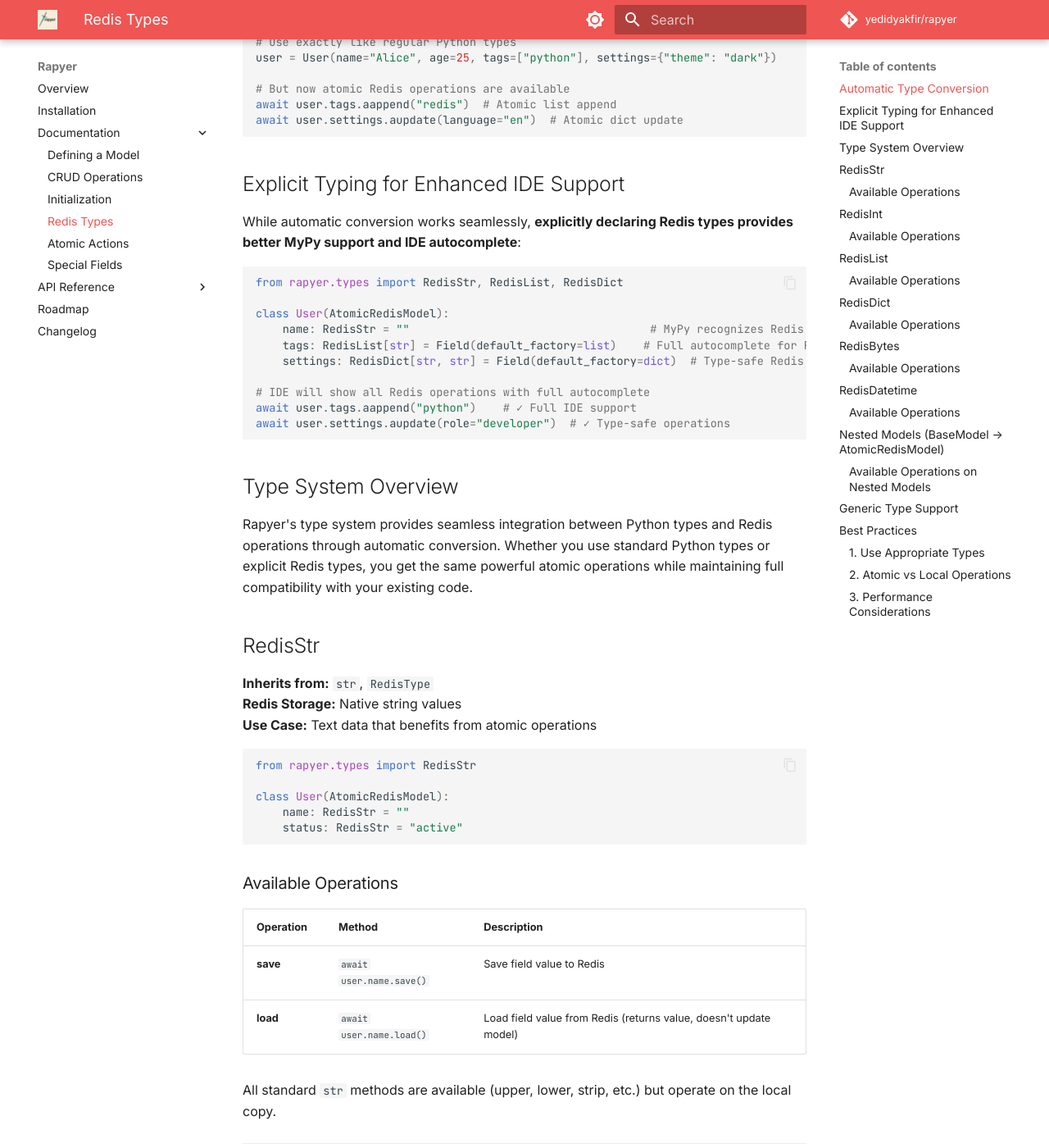
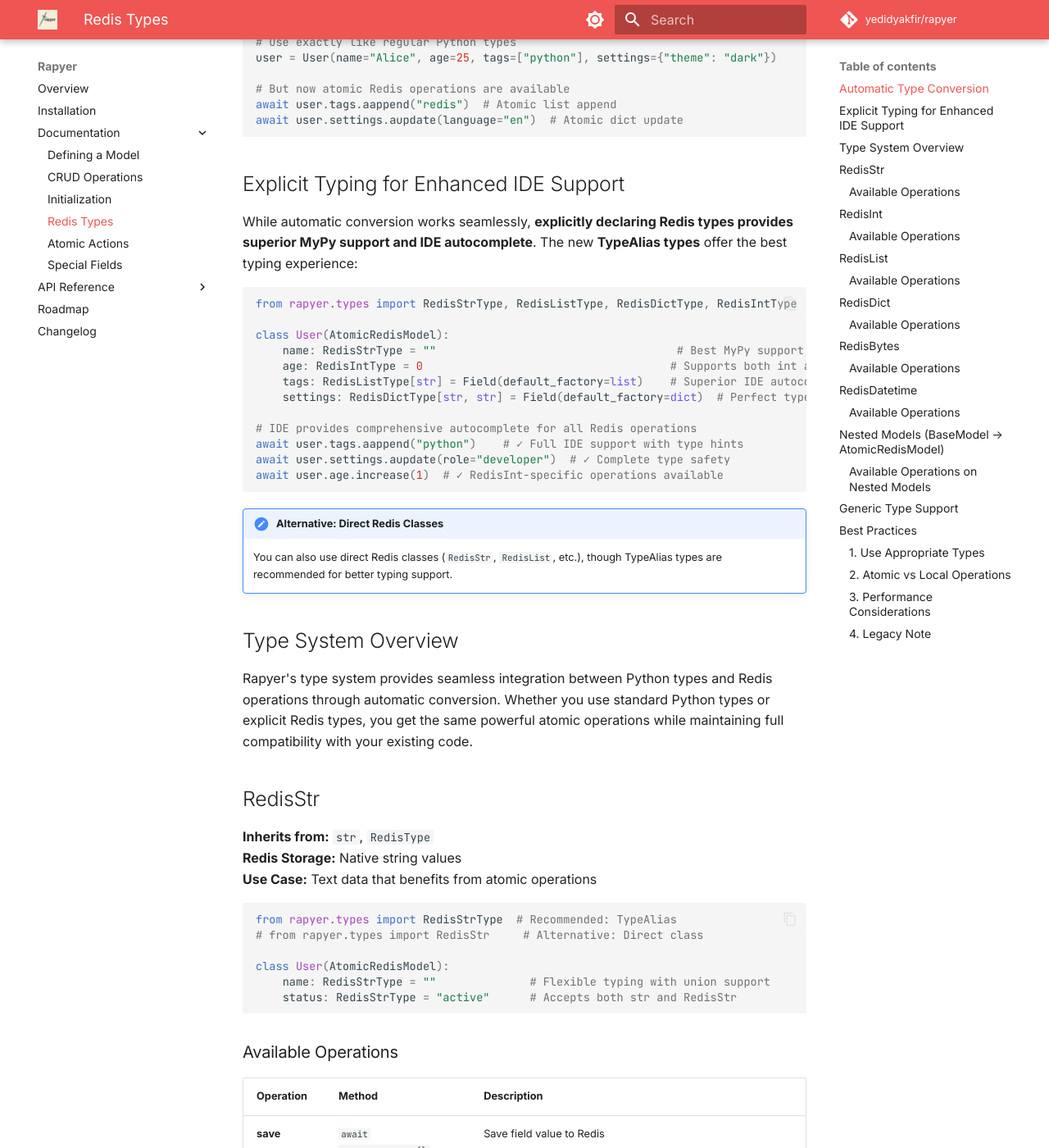
Before and after one commit to yedidyakfir/rapyer, an MkDocs documentation site: the page built from docs/documentation/redis-types.md, in a window 1280 px wide and 1400 px high, scrolled down 783 px. Shown: the whole window at 82% size. Built offline with MkDocs 1.6.1 and Material for MkDocs 9.7.7, drawn with Linux system fonts in a browser that asks for light colours; comment, search, counter and statistics services are not loaded; some of the changed text lies outside the part shown.

Commit message:
[safer-model-config] - added type alias to docs

````diff
--- a/docs/documentation/redis-types.md
+++ b/docs/documentation/redis-types.md
@@ -31,20 +31,26 @@
 
 ## Explicit Typing for Enhanced IDE Support
 
-While automatic conversion works seamlessly, **explicitly declaring Redis types provides better MyPy support and IDE autocomplete**:
+While automatic conversion works seamlessly, **explicitly declaring Redis types provides superior MyPy support and IDE autocomplete**. The new **TypeAlias types** offer the best typing experience:
 
 ```python
-from rapyer.types import RedisStr, RedisList, RedisDict
+from rapyer.types import RedisStrType, RedisListType, RedisDictType, RedisIntType
 
 class User(AtomicRedisModel):
-    name: RedisStr = ""                                    # MyPy recognizes Redis methods
-    tags: RedisList[str] = Field(default_factory=list)    # Full autocomplete for Redis operations
-    settings: RedisDict[str, str] = Field(default_factory=dict)  # Type-safe Redis operations
+    name: RedisStrType = ""                                    # Best MyPy support with union types
+    age: RedisIntType = 0                                     # Supports both int and RedisInt
+    tags: RedisListType[str] = Field(default_factory=list)    # Superior IDE autocomplete
+    settings: RedisDictType[str, str] = Field(default_factory=dict)  # Perfect type safety
 
-# IDE will show all Redis operations with full autocomplete
-await user.tags.aappend("python")    # ✓ Full IDE support
-await user.settings.aupdate(role="developer")  # ✓ Type-safe operations
+# IDE provides comprehensive autocomplete for all Redis operations
+await user.tags.aappend("python")    # ✓ Full IDE support with type hints
+await user.settings.aupdate(role="developer")  # ✓ Complete type safety
+await user.age.increase(1)  # ✓ RedisInt-specific operations available
 ```
+
+!!! note "Alternative: Direct Redis Classes"
+    You can also use direct Redis classes (`RedisStr`, `RedisList`, etc.), though TypeAlias types are recommended for better typing support.
+
 
 ## Type System Overview
 
@@ -57,11 +63,12 @@
 **Use Case:** Text data that benefits from atomic operations
 
 ```python
-from rapyer.types import RedisStr
+from rapyer.types import RedisStrType  # Recommended: TypeAlias
+# from rapyer.types import RedisStr     # Alternative: Direct class
 
 class User(AtomicRedisModel):
-    name: RedisStr = ""
-    status: RedisStr = "active"
+    name: RedisStrType = ""              # Flexible typing with union support
+    status: RedisStrType = "active"      # Accepts both str and RedisStr
 ```
 
 ### Available Operations
@@ -82,11 +89,12 @@
 **Use Case:** Counters, IDs, scores, and numeric data requiring atomic updates
 
 ```python
-from rapyer.types import RedisInt
+from rapyer.types import RedisIntType  # Recommended: TypeAlias
+# from rapyer.types import RedisInt     # Alternative: Direct class
 
 class Counter(AtomicRedisModel):
-    count: RedisInt = 0
-    score: RedisInt = 100
+    count: RedisIntType = 0              # Flexible typing with union support
+    score: RedisIntType = 100            # Accepts both int and RedisInt
 ```
 
 ### Available Operations
@@ -109,11 +117,12 @@
 **Use Case:** Collections, queues, and ordered data requiring atomic list operations
 
 ```python
-from rapyer.types import RedisList
+from rapyer.types import RedisListType  # Recommended: TypeAlias
+# from rapyer.types import RedisList     # Alternative: Direct class
 
 class UserProfile(AtomicRedisModel):
-    tags: RedisList[str] = Field(default_factory=list)
-    scores: RedisList[int] = Field(default_factory=list)
+    tags: RedisListType[str] = Field(default_factory=list)    # Flexible typing with union support
+    scores: RedisListType[int] = Field(default_factory=list)  # Accepts both list[int] and RedisList[int]
 ```
 
 ### Available Operations
@@ -139,11 +148,12 @@
 **Use Case:** Key-value mappings, settings, and structured data requiring atomic updates
 
 ```python
-from rapyer.types import RedisDict
+from rapyer.types import RedisDictType  # Recommended: TypeAlias
+# from rapyer.types import RedisDict     # Alternative: Direct class
 
 class UserSettings(AtomicRedisModel):
-    preferences: RedisDict[str] = Field(default_factory=dict)
-    metadata: RedisDict[int] = Field(default_factory=dict)
+    preferences: RedisDictType[str, str] = Field(default_factory=dict)  # Flexible typing with union support
+    metadata: RedisDictType[str, int] = Field(default_factory=dict)     # Accepts both dict and RedisDict
 ```
 
 ### Available Operations
@@ -170,11 +180,12 @@
 **Use Case:** Binary data, images, or any bytes-like data
 
 ```python
-from rapyer.types import RedisBytes
+from rapyer.types import RedisBytesType  # Recommended: TypeAlias
+# from rapyer.types import RedisBytes     # Alternative: Direct class
 
 class FileModel(AtomicRedisModel):
-    content: RedisBytes = b""
-    thumbnail: RedisBytes = b""
+    content: RedisBytesType = b""          # Flexible typing with union support
+    thumbnail: RedisBytesType = b""        # Accepts both bytes and RedisBytes
 ```
 
 ### Available Operations
@@ -195,12 +206,13 @@
 **Use Case:** Timestamps, dates, and time-based data
 
 ```python
-from rapyer.types import RedisDatetime
+from rapyer.types import RedisDatetimeType  # Recommended: TypeAlias
+# from rapyer.types import RedisDatetime     # Alternative: Direct class
 from datetime import datetime
 
 class Event(AtomicRedisModel):
-    created_at: RedisDatetime = Field(default_factory=datetime.now)
-    updated_at: RedisDatetime
+    created_at: RedisDatetimeType = Field(default_factory=datetime.now)  # Flexible typing with union support
+    updated_at: RedisDatetimeType                                        # Accepts both datetime and RedisDatetime
 ```
 
 ### Available Operations
@@ -304,3 +316,8 @@
 - Atomic operations create individual Redis commands
 - Use pipelines for bulk operations
 - Consider the trade-off between atomicity and performance
+
+### 4. Legacy Note
+
+!!! info "Legacy Direct Redis Classes"
+    Direct Redis classes (`RedisDict`, `RedisList`, etc.) still work but TypeAlias types are now recommended for better MyPy compatibility and IDE support.
````
